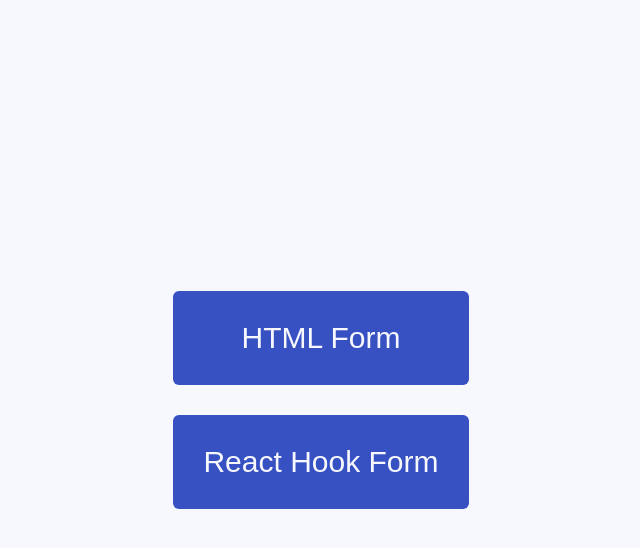
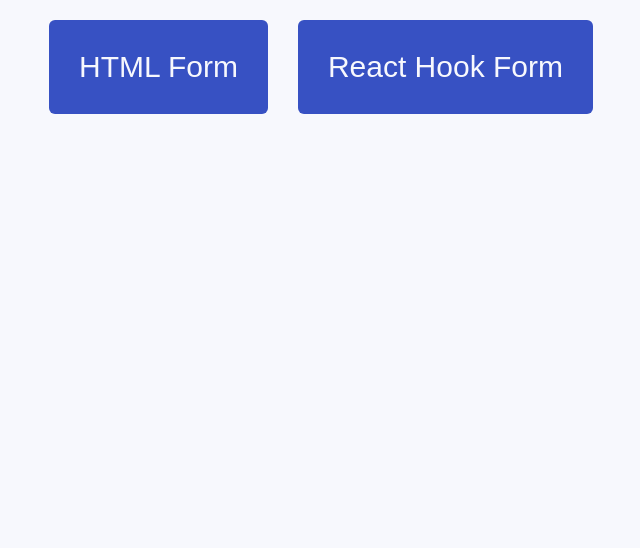
Before and after one commit to akrutsko/React2023Q4, a React (Vite) app: page / in a window 1280 px wide. Shown: the top 548 px of the page, without its empty margins (319-959 px from the left). Built offline with nearby package versions, Linux system fonts and the light colour scheme.

Commit message:
feat: add store

```diff
--- a/src/app/App.tsx
+++ b/src/app/App.tsx
@@ -1,6 +1,11 @@
 import { RouterProvider } from 'react-router-dom';
 import { router } from '../router/router';
+import StoreProvider from '../store/StoreProvider';
 
 export default function App() {
-  return <RouterProvider router={router} />;
+  return (
+    <StoreProvider>
+      <RouterProvider router={router} />
+    </StoreProvider>
+  );
 }
--- a/src/components/Main/Main.module.css
+++ b/src/components/Main/Main.module.css
@@ -1,8 +1,8 @@
 main {
-  display: grid;
-  place-content: center;
+  display: flex;
+  justify-content: center;
   gap: 3rem;
-  height: 100vh;
+  padding: 2rem;
 }
 
 .button {
--- /dev/null
+++ b/src/hooks/hooks.ts
@@ -0,0 +1,6 @@
+import type { TypedUseSelectorHook } from 'react-redux';
+import { useDispatch, useSelector } from 'react-redux';
+import type { AppDispatch, RootState } from '../store/store';
+
+export const useAppDispatch: () => AppDispatch = useDispatch;
+export const useAppSelector: TypedUseSelectorHook<RootState> = useSelector;
--- /dev/null
+++ b/src/store/StoreProvider.tsx
@@ -0,0 +1,7 @@
+import type { PropsWithChildren } from 'react';
+import { Provider } from 'react-redux';
+import { store } from './store';
+
+export default function StoreProvider({ children }: PropsWithChildren) {
+  return <Provider store={store}>{children}</Provider>;
+}
--- /dev/null
+++ b/src/store/slices/formsSlice.ts
@@ -0,0 +1,31 @@
+import type { PayloadAction } from '@reduxjs/toolkit';
+import { createSlice } from '@reduxjs/toolkit';
+import type { Form } from '../../types/Form';
+
+type InitialState = Form[];
+
+const initialState: InitialState = [];
+
+export const formsSlice = createSlice({
+  name: 'forms',
+  initialState,
+  reducers: {
+    formAdded: {
+      reducer(state, action: PayloadAction<Form>) {
+        state.push(action.payload);
+      },
+      prepare(form: Omit<Form, 'createdAt'>) {
+        return {
+          payload: {
+            ...form,
+            createdAt: Date.now(),
+          },
+        };
+      },
+    },
+  },
+});
+
+export const { formAdded } = formsSlice.actions;
+
+export const formsReducer = formsSlice.reducer;
--- /dev/null
+++ b/src/store/store.ts
@@ -0,0 +1,11 @@
+import { configureStore } from '@reduxjs/toolkit';
+import { formsReducer } from './slices/formsSlice';
+
+export const store = configureStore({
+  reducer: {
+    forms: formsReducer,
+  },
+});
+
+export type RootState = ReturnType<typeof store.getState>;
+export type AppDispatch = typeof store.dispatch;
--- /dev/null
+++ b/src/types/Form.ts
@@ -0,0 +1,12 @@
+export type Form = {
+  name: string;
+  age: number;
+  email: string;
+  password: string;
+  confirmPassword: string;
+  gender: string;
+  consent: boolean;
+  image: InstanceType<typeof Blob>;
+  country: string;
+  createdAt: ReturnType<typeof Date.now>;
+};
```
Also changed, not shown: src/hooks/useActions.ts (added, +14 -0 lines).
